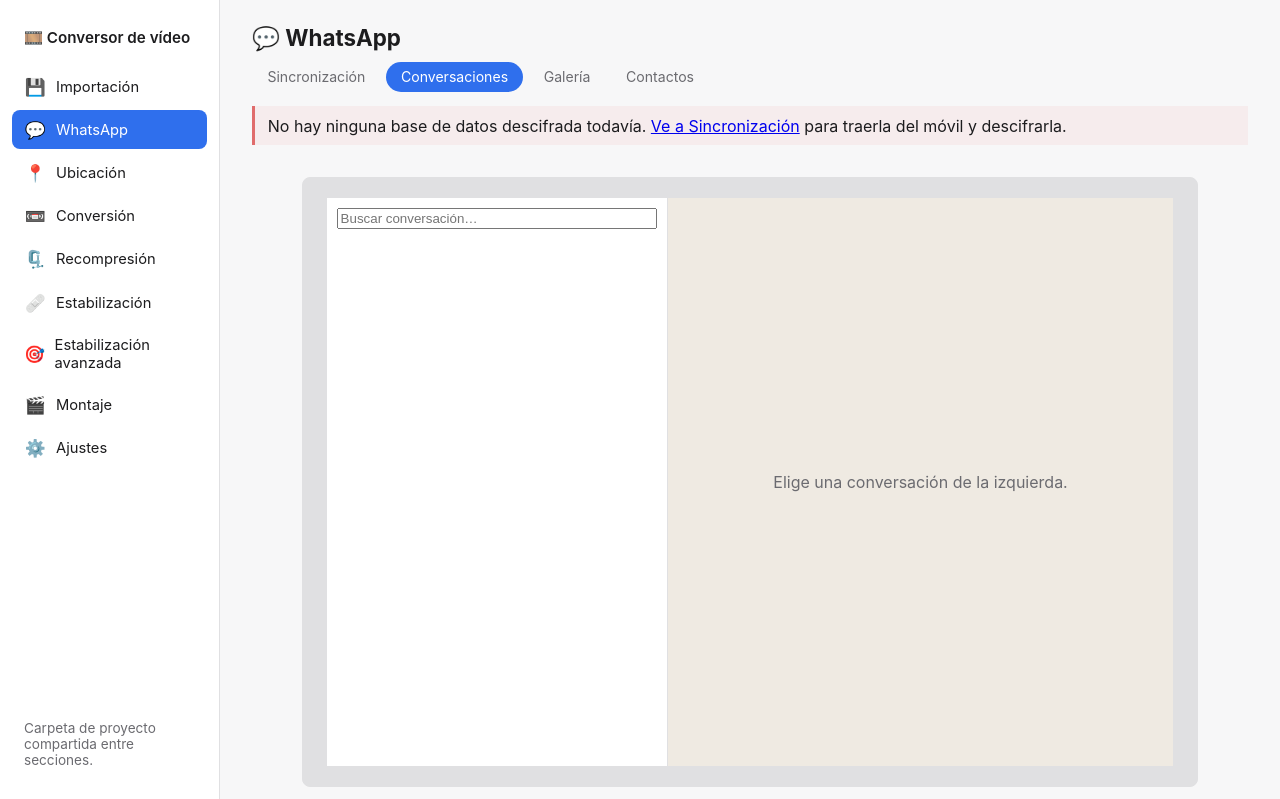
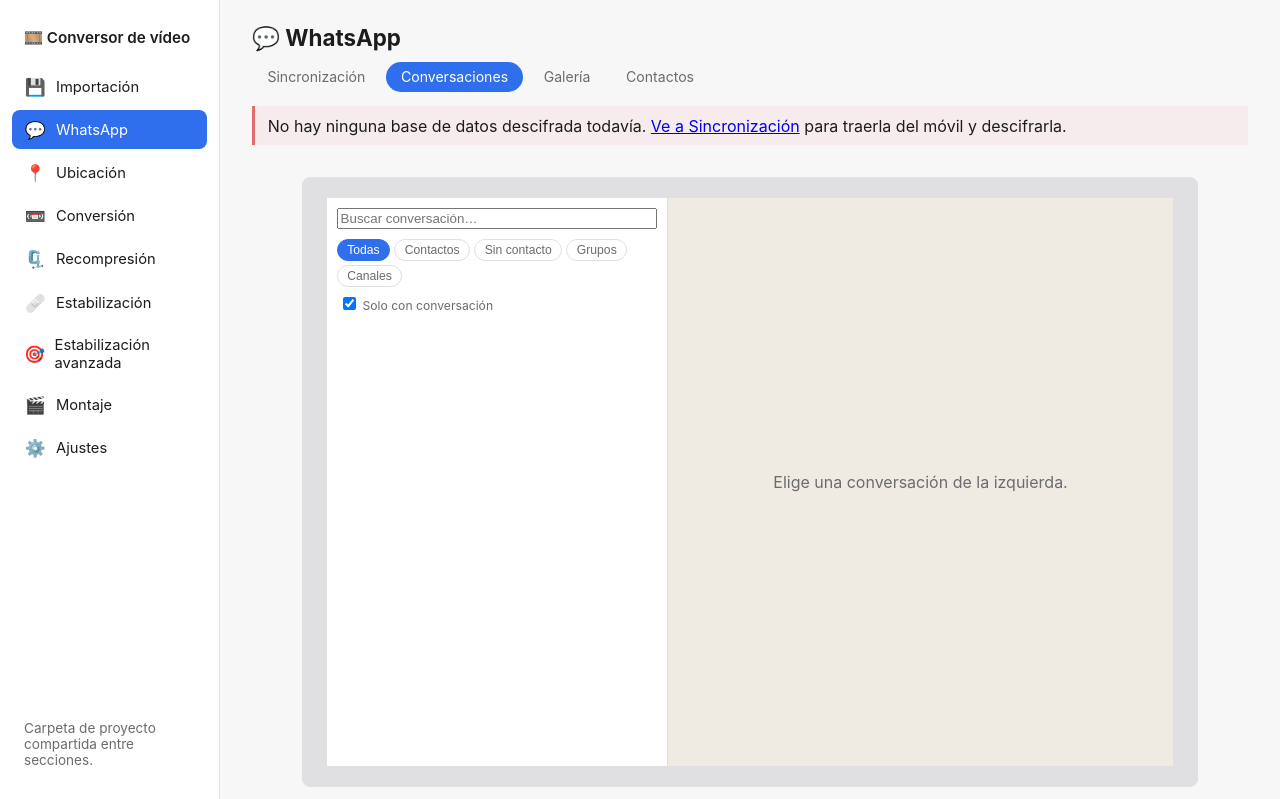
Before and after one commit to ma-ochoa/conversor-avchd, a Flask app: page /whatsapp/chats in a window 1280 px wide. Shown: the top 799 px of the page. Run offline with Flask 3, Linux system fonts and the light colour scheme.

Commit message:
Separa las conversaciones por tipo, y esconde las que no tienen ni una palabra
Cinco filtros sobre la lista: Todas, Contactos, Sin contacto, Grupos y Canales.
«Sin contacto» es alguien con quien has hablado pero que no está en tu agenda: se le
ve el número y nada más.

Los canales no estaban en lo pedido y se añaden porque si no **no caben en ningún
sitio**: no son personas ni grupos, y sin un filtro propio ensucian los otros.

Y una casilla que resultó ser lo que más ordena: **«solo con conversación», marcada
por defecto**. De las 4.778 conversaciones con mensajes de esta base, **2.909 no
tienen una sola palabra**: solo el aviso de «cifrado de extremo a extremo» de cuando
se abrió el chat. Quedan 1.869 de verdad, y sin esa casilla la lista es en su mayor
parte ruido por el que hay que bajar para encontrar algo.

Para saberlo, `lista()` cuenta aparte los mensajes que no son avisos del sistema
(tipo 7), en el mismo agregado que ya hacía: sale gratis.

El filtrado va en el navegador sobre la lista entera —1,3 MB, medio segundo— en vez
de por consulta: así cambiar de filtro es instantáneo. Por eso ahora se piden todas
las conversaciones y no las primeras mil, que era un tope con el que «Grupos» solo
habría enseñado los que cayeran en la primera tanda.

Reparto real: 1.050 contactos, 719 sin contacto, 98 grupos y 2 canales.

Co-Authored-By: Claude Opus 5 <noreply@anthropic.com>

```diff
--- a/static/whatsapp.css
+++ b/static/whatsapp.css
@@ -295,3 +295,17 @@ video.redonda { border-radius: 50%; aspect-ratio: 1; object-fit: cover; max-widt
 
 /* Cuando el avatar es una foto de verdad y no el icono de reserva. */
 img.chat-avatar { object-fit: cover; background: var(--border); }
+
+/* Filtros de la lista de conversaciones. */
+.filtros { display: flex; gap: 0.25rem; flex-wrap: wrap; margin: 0 0.6rem 0.4rem; }
+.filtros .chip {
+  padding: 0.2rem 0.6rem; border-radius: 999px; font-size: 0.76rem;
+  border: 1px solid var(--border); background: transparent; color: var(--muted);
+  cursor: pointer;
+}
+.filtros .chip:hover { color: var(--fg); }
+.filtros .chip.activo { background: var(--accent); border-color: var(--accent); color: #fff; }
+.filtro-check {
+  display: block; margin: 0 0.75rem 0.5rem; font-size: 0.76rem; color: var(--muted);
+  cursor: pointer;
+}
--- a/static/whatsapp_chats.js
+++ b/static/whatsapp_chats.js
@@ -20,16 +20,53 @@ let todosLosChats = [];
 // -------------------------------------------------------------- lista de chats
 
 async function cargaChats() {
-  const datos = await api("/api/whatsapp/chats?limit=1000").catch((e) => {
+  // Se piden todas, no las primeras mil: los filtros trabajan sobre la lista completa,
+  // y con un tope bajo «Grupos» solo enseñaría los que cayeran en la primera tanda.
+  const datos = await api("/api/whatsapp/chats?limit=100000").catch((e) => {
     el("chats-resumen").textContent = e.message;
     return null;
   });
   if (!datos) return;
   todosLosChats = datos.chats;
-  pintaChats(todosLosChats);
-  el("chats-resumen").textContent =
-    `${formatNumero(datos.total)} conversaciones`;
+  aplicaFiltros();
 }
+
+// ------------------------------------------------------------------- filtros
+//
+// De las 5.188 conversaciones de una base real, 3.319 no tienen una sola palabra: solo
+// el aviso de «cifrado de extremo a extremo» de cuando se abrió el chat. Por eso la
+// casilla de «solo con conversación» viene marcada — sin ella la lista es casi toda
+// ruido y no hay forma de encontrar nada.
+
+let filtroTipo = "todos";
+
+function aplicaFiltros() {
+  const q = el("busca-chat").value.trim().toLowerCase();
+  const soloCharla = el("solo-con-charla").checked;
+
+  const visibles = todosLosChats.filter((c) =>
+    (filtroTipo === "todos" || c.tipo === filtroTipo) &&
+    (!soloCharla || c.mensajes_reales > 0) &&
+    (!q || c.nombre.toLowerCase().includes(q))
+  );
+
+  pintaChats(visibles);
+  const cuantas = formatNumero(visibles.length);
+  el("chats-resumen").textContent = visibles.length === todosLosChats.length
+    ? `${cuantas} conversaciones`
+    : `${cuantas} de ${formatNumero(todosLosChats.length)} conversaciones`;
+}
+
+el("filtros-chat").addEventListener("click", (ev) => {
+  const chip = ev.target.closest("[data-filtro]");
+  if (!chip) return;
+  el("filtros-chat").querySelectorAll(".chip").forEach((c) => c.classList.remove("activo"));
+  chip.classList.add("activo");
+  filtroTipo = chip.dataset.filtro;
+  aplicaFiltros();
+});
+
+el("solo-con-charla").addEventListener("change", aplicaFiltros);
 
 function pintaChats(chats) {
   const lista = el("lista-chats");
@@ -64,11 +101,7 @@ function pintaChats(chats) {
   }
 }
 
-el("busca-chat").addEventListener("input", (e) => {
-  const q = e.target.value.trim().toLowerCase();
-  pintaChats(q ? todosLosChats.filter((c) => c.nombre.toLowerCase().includes(q))
-               : todosLosChats);
-});
+el("busca-chat").addEventListener("input", aplicaFiltros);
 
 // ----------------------------------------------------------------- el hilo
 
--- a/templates/whatsapp_chats.html
+++ b/templates/whatsapp_chats.html
@@ -3,6 +3,16 @@
 <section class="visor">
   <aside class="panel-chats">
     <input id="busca-chat" type="search" placeholder="Buscar conversación…" autocomplete="off">
+    <div id="filtros-chat" class="filtros">
+      <button class="chip activo" data-filtro="todos">Todas</button>
+      <button class="chip" data-filtro="contacto">Contactos</button>
+      <button class="chip" data-filtro="sin_nombre">Sin contacto</button>
+      <button class="chip" data-filtro="grupo">Grupos</button>
+      <button class="chip" data-filtro="canal">Canales</button>
+    </div>
+    <label class="filtro-check" title="Deja fuera las que solo tienen el aviso de cifrado">
+      <input type="checkbox" id="solo-con-charla" checked> Solo con conversación
+    </label>
     <p id="chats-resumen" class="muted"></p>
     <ul id="lista-chats" class="lista-chats"></ul>
   </aside>
--- a/whatsapp/chats.py
+++ b/whatsapp/chats.py
@@ -345,13 +345,19 @@ def lista_chats(busca: str = "", limit: int = 200, offset: int = 0) -> dict:
         # `chat_row_id`, así que ni siquiera hace falta pasar por `message` para contarlo.
         filas = con.execute("""
             WITH conteo AS (
-                SELECT chat_row_id, count(*) AS n FROM message GROUP BY chat_row_id
+                -- Los avisos del sistema (tipo 7) se cuentan aparte: 3.319 de las 5.188
+                -- conversaciones de esta base **no tienen una sola palabra**, solo el
+                -- «cifrado de extremo a extremo». Sin distinguirlo, la lista es sobre
+                -- todo ruido y no hay forma de filtrarlo.
+                SELECT chat_row_id, count(*) AS n,
+                       sum(CASE WHEN message_type != 7 THEN 1 ELSE 0 END) AS reales
+                  FROM message GROUP BY chat_row_id
             ), medios AS (
                 SELECT chat_row_id, count(*) AS n FROM message_media GROUP BY chat_row_id
             )
             SELECT c._id, c.subject, c.archived, c.unseen_message_count,
                    j.user, j.server, j.raw_string,
-                   conteo.n AS mensajes,
+                   conteo.n AS mensajes, conteo.reales AS mensajes_reales,
                    COALESCE(medios.n, 0) AS medios,
                    last.timestamp AS ultima_fecha,
                    last.message_type AS ultimo_tipo,
@@ -380,10 +386,18 @@ def lista_chats(busca: str = "", limit: int = 200, offset: int = 0) -> dict:
                 "es_grupo": f["server"] == "g.us",
                 "es_canal": f["server"] == "newsletter",
                 "avatar": f["_id"] in con_foto,
+                # En qué grupo cae al filtrar. `sin_nombre` es alguien con quien has
+                # hablado pero que no está en tu agenda: se le ve el número y nada más.
+                "tipo": ("grupo" if f["server"] == "g.us"
+                         else "canal" if f["server"] == "newsletter"
+                         else ("contacto" if not nombre.startswith("+")
+                               and nombre != "Contacto sin identificar" else "sin_nombre")
+                         if f["server"] in ("s.whatsapp.net", "lid") else "otro"),
+                "mensajes_reales": f["mensajes_reales"] or 0,
+                "medios": f["medios"] or 0,
                 "archivado": bool(f["archived"]),
                 "sin_leer": f["unseen_message_count"] or 0,
                 "mensajes": f["mensajes"],
-                "medios": f["medios"],
                 "ultima_fecha": f["ultima_fecha"],
                 "ultimo_tipo": TIPOS.get(f["ultimo_tipo"], "otro"),
                 "ultimo_mio": bool(f["ultimo_mio"]),
```
